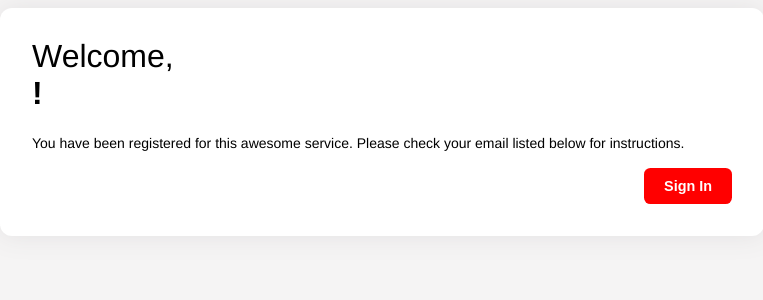
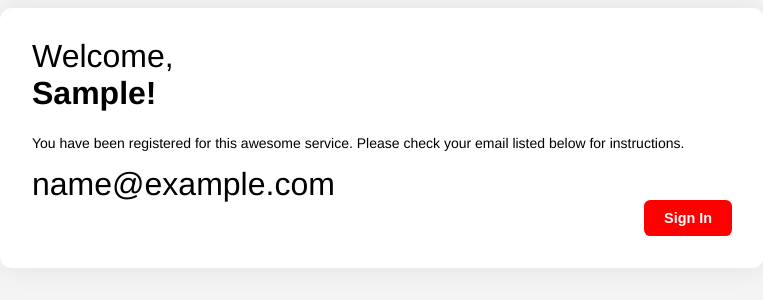
Before and after one commit to mromerom/fg-challenge, a React (Create React App) app: page / in a window 1280 px wide. Both pictures are taken after typing "Sample", "name@example.com", "Sample123" into the empty fields and a click on the button "Sign Up". Shown: the top 300 px of the page, without its empty margins (8-771 px from the left). Built offline with nearby package versions, Linux system fonts and the light colour scheme.

Commit message:
feature(Logic): Create functioning context; validation disabled

```diff
--- a/src/components/form-fields.jsx
+++ b/src/components/form-fields.jsx
@@ -3,14 +3,14 @@ import { Input } from './input'
 import { Button } from './button'
 import { useInput } from '../utils/useInput'
 import { validateFields } from '../utils/validation'
+import { SignupContext } from '../contexts/signup-context'
 
-export const FormFields = ({submit}) => {
-  // const { submit } = props
-  const { errors, handleChange, handleSubmit, values } = useInput(submit, validateFields)
+export const FormFields = () => {
+  const { email, setEmail, firstName, setFirstName, setPassword, handleSubmit, submit} = React.useContext(SignupContext)
 
   return (
     <div>
-      <form className='form--wrapper' onSubmit={handleSubmit} noValidate>
+      <form className='form--wrapper' onSubmit={handleSubmit}>
         <div className='form--text'>
           <div className='header--wrapper'>
             <span>Let's</span>
@@ -21,31 +21,36 @@ export const FormFields = ({submit}) => {
             You're only a few steps away!
           </p>
         </div>
-        {errors.firstName && <p className='form--error'>{errors.firstName}</p>}
+        {/* {errors.firstName && <p className='form--error'>{errors.firstName}</p>} */}
         <Input
           field='firstName'
           labelText='First Name'
           type='text'
-          value={values.firstName}
-          onChange={handleChange}
+          value={firstName}
+          onChange={event => {
+            setFirstName(event.target.value)
+          }}
         />
-        {errors.email && <p className='form--error'>{errors.email}</p>}
+        {/* {errors.email && <p className='form--error'>{errors.email}</p>} */}
         <Input
           field='email'
           labelText='Email Address'
           type='email'
-          value={values.email}
-          onChange={handleChange}
+          value={email}
+          onChange={event => {
+            setEmail(event.target.value)
+          }}
         />
-        {errors.password && <p className='form--error'>{errors.password}</p>}
+        {/* {errors.password && <p className='form--error'>{errors.password}</p>} */}
         <Input
           field='password'
           labelText='Password'
           type='password'
-          value={values.password}
-          onChange={handleChange}
+          onChange={event => {
+            setPassword(event.target.value)
+          }}
         />
-        <Button>Sign Up</Button>
+        <Button onClick={event => submit(event)}>Sign Up</Button>
       </form>
     </div>
   )
--- a/src/components/form-success.jsx
+++ b/src/components/form-success.jsx
@@ -1,10 +1,9 @@
 import React from 'react'
 import { Button } from './button'
-import { useInput } from '../utils/useInput'
-import { validateFields } from '../utils/validation'
+import { SignupContext } from '../contexts/signup-context'
 
-export const FormSuccess = ({submit}) => {
-  const { values } = useInput(submit, validateFields)
+export const FormSuccess = (props) => {
+  const { email, firstName } = React.useContext(SignupContext)
 
   return (
     <div>
@@ -12,13 +11,13 @@ export const FormSuccess = ({submit}) => {
         <div className='form--text'>
           <div className='header--wrapper'>
             <span>Welcome,</span>
-            <h1>{values.firstName}!</h1>
+            <h1>{firstName}!</h1>
           </div>
           <p>
             You have been registered for this awesome service.
             Please check your email listed below for instructions.
           </p>
-          <span>{values.email}</span>
+          <span>{email}</span>
         </div>
         <Button>Sign In</Button>
       </form>
--- a/src/components/form.jsx
+++ b/src/components/form.jsx
@@ -1,21 +1,41 @@
 import React from 'react'
 import { FormFields } from './form-fields'
 import { FormSuccess } from './form-success'
+import { SignupContext } from '../contexts/signup-context'
+import { validateFields } from '../utils/validation'
 
-export const Form = (props) => {
-  const [isSubmitted, setIsSubmitted] = React.useState(false)
+export const Form = () => {
 
-  const submit = () => {
-    setIsSubmitted(true)
+  const [submission, setSubmission] = React.useState(false)
+  const [firstName, setFirstName] = React.useState('')
+  const [email, setEmail] = React.useState('')
+  const [password, setPassword] = React.useState('')
+
+  const handleSubmit = event => {
+    event.preventDefault()
+
+    setSubmission(true)
+  }
+
+  const submit = (e) => {
+    handleSubmit(e)
+
+    validateFields({email, firstName, password})
   }
 
   return (
-    <div>
-      {!isSubmitted ? (
-        <FormFields submit={submit} />
-      ) : (
-        <FormSuccess />
-      )}
-    </div>
+      <SignupContext.Provider value={{
+        email, setEmail,
+        firstName, setFirstName,
+        password, setPassword,
+        submission, setSubmission,
+        handleSubmit, submit
+      }}>
+        {!submission ? (
+          <FormFields />
+        ) : (
+          <FormSuccess />
+        )}
+      </SignupContext.Provider>
   )
 }
--- /dev/null
+++ b/src/contexts/signup-context.js
@@ -0,0 +1,3 @@
+import React from 'react'
+
+export const SignupContext = React.createContext({})
--- a/src/utils/useInput.js
+++ b/src/utils/useInput.js
@@ -1,37 +1,49 @@
-import React from 'react'
+// import React from 'react'
+// import { FormFields } from '../components/form-fields'
 
-export const useInput = (callback, validate) => {
-  const [values, setValues] = React.useState({
-    firstName: '',
-    email: '',
-    password: '',
-  })
+// export const FormFieldsContext = React.createContext()
 
-  const [errors, setErrors] = React.useState({})
-  const [submission, setSubmission] = React.useState(false)
+// // export const useInput = (callback, validate) => {
+// export const useInput = (callback, validate, props) => {
+//   const { children } = props
 
-  const handleChange = event => {
-    const { name, value } = event.target
+//   const [values, setValues] = React.useState({
+//     firstName: '',
+//     email: '',
+//     password: '',
+//   })
 
-    setValues({
-      ...values,
-      [name]: value
-    })
-  }
+//   const [errors, setErrors] = React.useState({})
+//   const [submission, setSubmission] = React.useState(false)
 
-  const handleSubmit = event => {
-    event.preventDefault()
+//   const handleChange = event => {
+//     const { name, value } = event.target
 
-    setErrors(validate(values))
-    setSubmission(true)
-  }
+//     setValues({
+//       ...values,
+//       [name]: value
+//     })
+//   }
 
-  React.useEffect(() => {
-    // if there are no errors and we submit, revalidate inputs
-    if (Object.keys(errors).length === 0 && submission) {
-      callback()
-    }
-  }, [errors, callback, submission])
+//   const handleSubmit = event => {
+//     event.preventDefault()
 
-  return { errors, handleChange, handleSubmit, values }
-}
+//     setErrors(validate(values))
+//     setSubmission(true)
+//   }
+
+//   React.useEffect(() => {
+//     // if there are no errors and we submit, revalidate inputs
+//     if (Object.keys(errors).length === 0 && submission) {
+//       callback()
+//     }
+//   }, [errors, callback, submission])
+
+//   const stateValues = { errors, handleChange, handleSubmit, values }
+
+//   return (
+//     <FormFieldsContext.Provider values={stateValues}>
+//       {children}
+//     </FormFieldsContext.Provider>
+//   )
+// }
```
Also changed, not shown: 1 other file (tests, documents, lock files or other folders).
